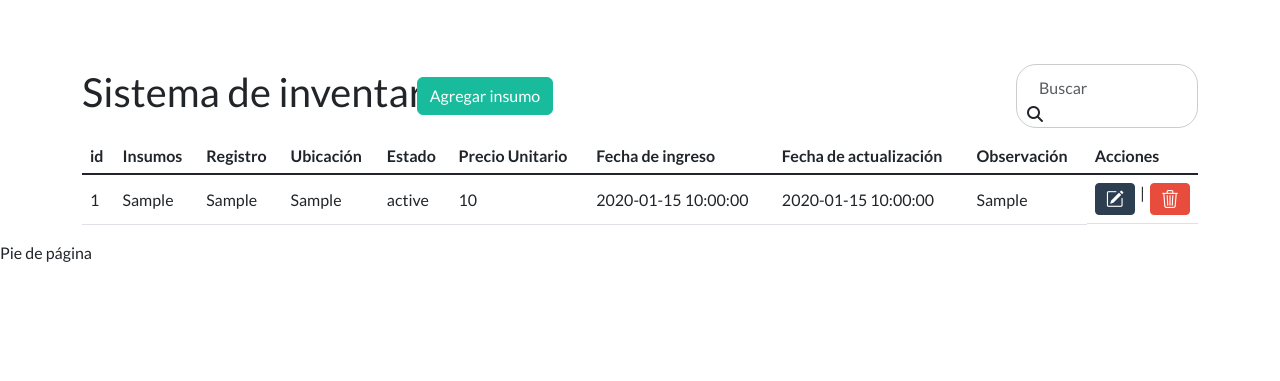
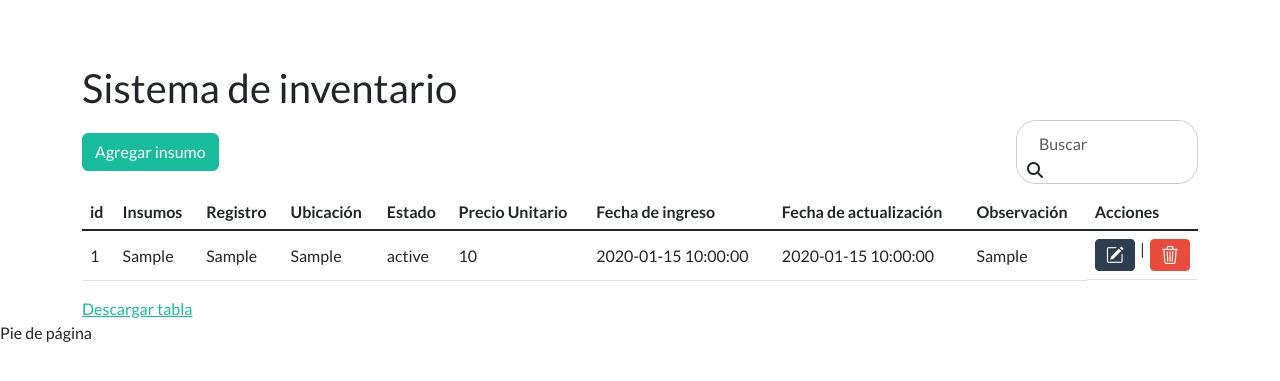
Before and after one commit to bkt93/SistemaStock-Flask, a Flask app: page / in a window 1280 px wide. Shown: the part 72-453 px from the top of the page. Run offline with Flask 3, Linux system fonts and the light colour scheme; tables that the repository leaves empty or names only in its code hold one stand-in row (values such as "Sample post"); some libraries are stand-ins or nearby versions.

Commit message:
Estilos center-container

```diff
--- a/src/static/css/styles.css
+++ b/src/static/css/styles.css
@@ -1,10 +1,16 @@
 .center-container {
     display: flex;
-    justify-content: space-between;
-    align-items: center;
-    margin-top: 10px;
-    margin-bottom: 10px;
+    justify-content: flex-start; /* Colocar al principio y al final, con espacio en el medio */
+    align-items: center; /* Centrar verticalmente */
+  }
+
+.agregar-search {
+display: flex;
+justify-content: space-between;
+align-items: center;
+margin-bottom: 10px;
 }
+
 
 .container{
     margin-top: 5%;
@@ -54,8 +60,8 @@
 }
 
 .btn i.bi {
-    display: block; /* Cambiamos a bloque para controlar la altura */
-    margin: 0 auto; /* Centramos horizontalmente */
+    display: block;
+    margin: 0 auto;
     padding: 2px;
-    font-size: 18px; /* Ajusta el tamaño del icono según sea necesario */
+    font-size: 18px;
 }
--- a/src/templates/sistemas/index.html
+++ b/src/templates/sistemas/index.html
@@ -1,23 +1,19 @@
 {% include 'header.html' %}
 
-    <!-- Contenedores Título, Botón para agregar elementos y barra de búsqueda -->
+    <!-- Título -->
     <div class="center-container">
-        <div class="row">
-            <div class="col-12">
         <div class="tittle-inv">
             <h2>Sistema de inventario</h2>
         </div>
     </div>
-        </div>
-        <div class="row">
-            <div class="col-12">
-                <div class="add-insumo" style="margin-left: -40vh">
 
+    <!-- Agregar y búsqueda -->
+    <div class="agregar-search">
+        <div class="add-insumo">
             <!-- Boton modal -->
             <button type="button" class="btn btn-success" data-bs-toggle="modal" data-bs-target="#exampleModal">
                 Agregar insumo
             </button>
-
             <!-- Modal -->
             <div class="modal fade" data-bs-backdrop="static" id="exampleModal" tabindex="-1" aria-labelledby="exampleModalLabel" aria-hidden="true">
             <div class="modal-dialog">
@@ -86,10 +82,7 @@
             </div>
             </div>
         </div>
-            </div>
-        </div>
-        <div class="row">
-            <div class="col-12">
+
         <div class="search-container">
             <div class="search-box">
                 <input type="text" id="search-input" placeholder="Buscar" class="form-control">
@@ -97,11 +90,8 @@
             </div>
         </div>
     </div>
-        </div>
-    </div>
 
-
-    <!-- Contenedores para la tabla -->
+    <!-- Tabla -->
     <div class="table-responsive">
         <table class="table align-middle" id="table-inventario">
             <thead>
@@ -143,6 +133,12 @@
         </div>
         </table>
     </div>
+
+    <!-- Excel -->
+    <div class="excel-container">
+        <a href="{{ url_for('download_report') }}">Descargar tabla</a>
+    </div>
+
 </div>
 
 
```
Also changed, not shown: src/app.py (+8 -1 lines), 1 other file. Lines whose indentation alone changed are shown as unchanged.
